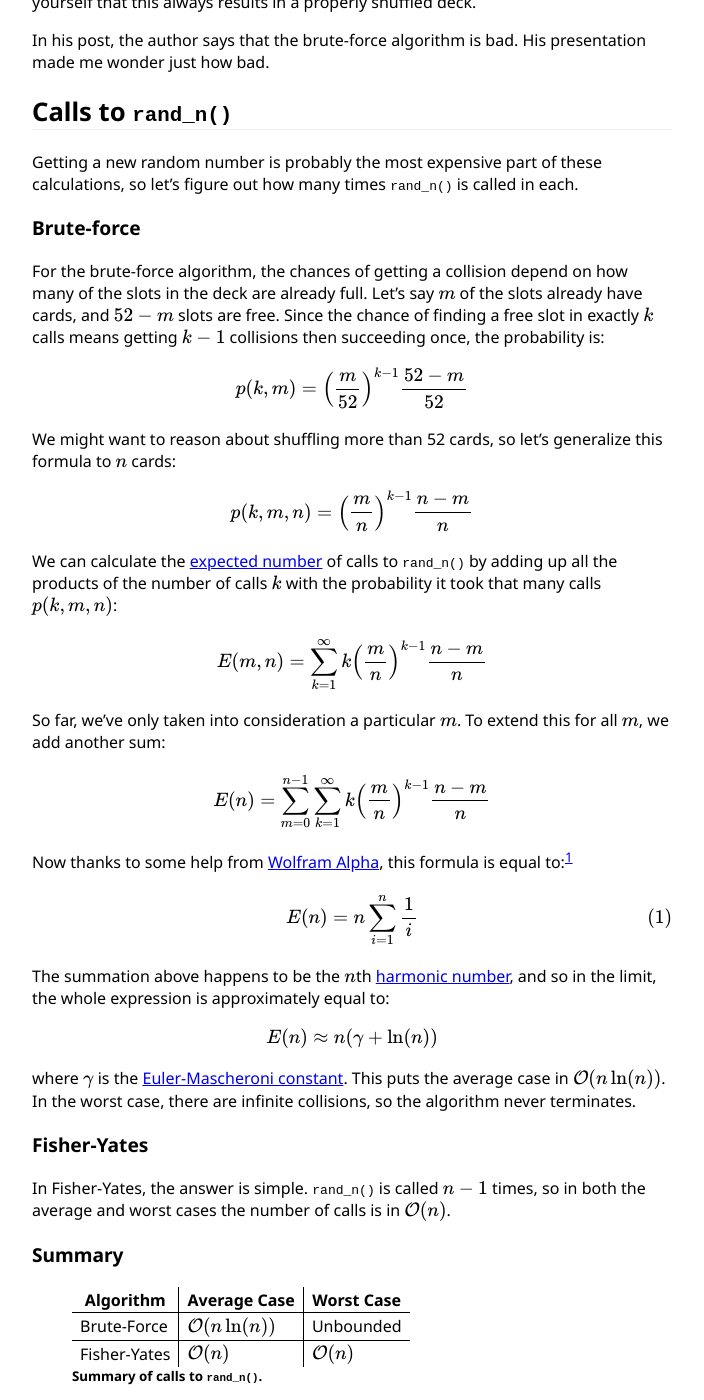
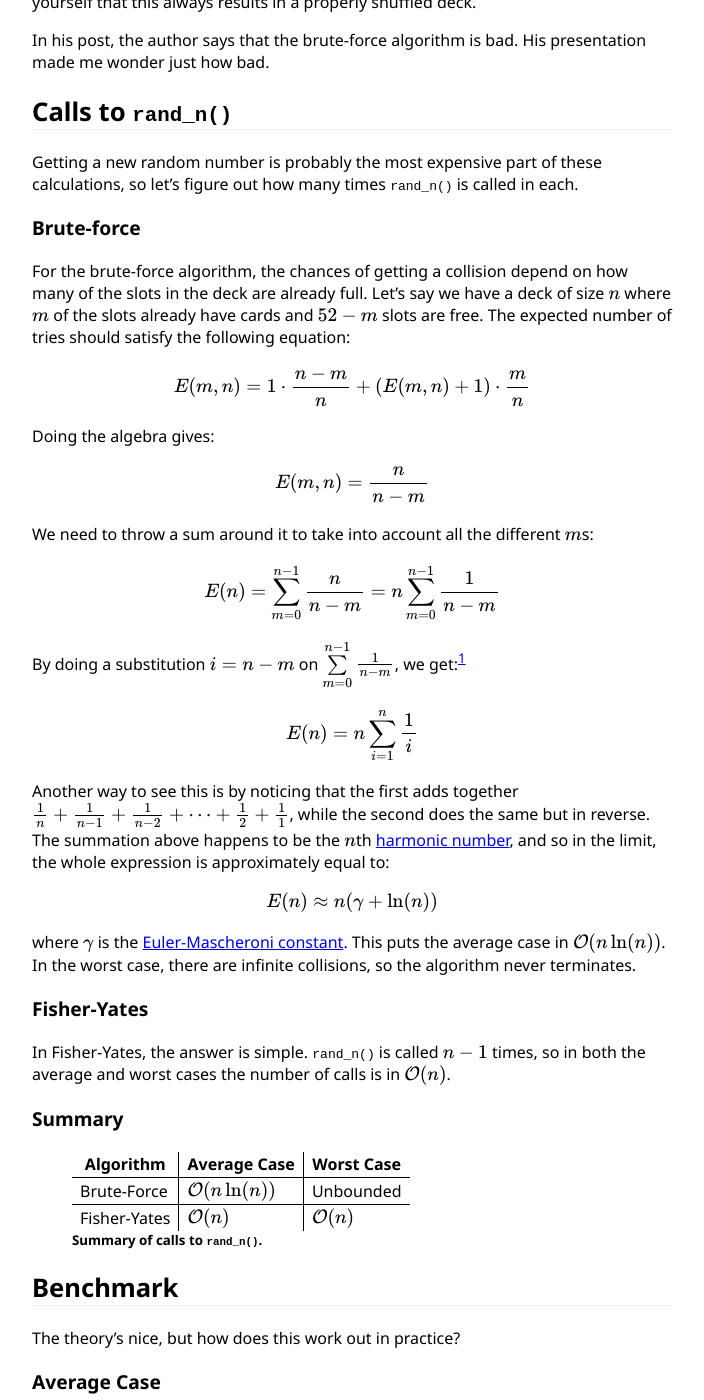
Before and after one commit to ellisonch/ellisonch.github.io, a Jekyll site: the page built from _posts/2015-02-05-analysis-of-a-brute-force-shuffle.md, in a window 1280 px wide and 1400 px high, scrolled down 912 px. Shown: the whole window, without its empty margins (288-992 px from the left). Built offline with Jekyll 4.4.1, drawn with Linux system fonts in a browser that asks for light colours; formulas are drawn with MathJax 3; comment, search, counter and statistics services are not loaded; some of the changed text lies outside the part shown.

Commit message:
improved derivation thanks to Szabolcs Iván!

```diff
--- a/_posts/2015-02-05-analysis-of-a-brute-force-shuffle.md
+++ b/_posts/2015-02-05-analysis-of-a-brute-force-shuffle.md
@@ -60,35 +60,30 @@ Getting a new random number is probably the most expensive part of these calcula
 ### Brute-force
 
 For the brute-force algorithm, the chances of getting a collision depend on how many of the slots in the deck are already full.
-Let's say \\(m\\) of the slots already have cards, and \\(52-m\\) slots are free.
-Since the chance of finding a free slot in exactly \\(k\\) calls means getting \\(k-1\\) collisions then succeeding once, the probability is:
+Let's say we have a deck of size \\(n\\) where \\(m\\) of the slots already have cards and \\(52-m\\) slots are free.
+The expected number of tries should satisfy the following equation:
 
-$$p(k, m) = \left(\frac{m}{52}\right)^{k-1} \frac{52 - m}{52}$$
+<!-- Since the chance of finding a free slot in exactly \\(k\\) calls means getting \\(k-1\\) collisions then succeeding once, the probability is: -->
 
-We might want to reason about shuffling more than 52 cards, so let's generalize this formula to \\(n\\) cards:
+$$E(m, n) = 1 \cdot \frac{n-m}{n} + (E(m, n) + 1)\cdot \frac{m}{n}$$
 
-$$p(k, m, n) = \left(\frac{m}{n}\right)^{k-1} \frac{n - m}{n}$$
+Doing the algebra gives:
 
-We can calculate the [expected number](http://en.wikipedia.org/wiki/Expected_value) of calls to <code>rand_n()</code> by adding up all the products of the number of calls \\(k\\) with the probability it took that many calls \\(p(k, m, n)\\):
+$$E(m, n) = \frac{n}{n-m}$$
 
-$$E(m, n) = \sum\limits_{k=1}^\infty k \left(\frac{m}{n}\right)^{k-1} \frac{n - m}{n}$$
+We need to throw a sum around it to take into account all the different \\(m\\)s:
 
-So far, we've only taken into consideration a particular \\(m\\).
-To extend this for all \\(m\\), we add another sum:
+$$E(n) = \sum\limits_{m=0}^{n-1} {\frac{n}{n-m}} = n \sum\limits_{m=0}^{n-1} {\frac{1}{n-m}}$$
 
-$$E(n) = \sum\limits_{m=0}^{n-1}{\sum\limits_{k=1}^\infty k \left(\frac{m}{n}\right)^{k-1} \frac{n - m}{n}}$$
+By doing a substitution \\(i = n-m\\) on \\(\sum\limits_{m=0}^{n-1} {\frac{1}{n-m}}\\), we get:[^1]
 
-Now thanks to some help from [Wolfram Alpha](http://www.wolframalpha.com/), this formula is equal to:[^1]
+$$E(n) = n \sum\limits_{i=1}^{n} {\frac{1}{i}}$$
 
-[^1]: I couldn't figure out how to get such a nice result directly, without the help of WA, but if anyone else can, let me know!  I know that by starting with \\(E(m, n) = 1 \cdot \frac{n-m}{n} + (E(m, n) + 1)\cdot \frac{m}{n}\\), you can get \\(E(m, n) = \frac{n}{n-m}\\), but I still can't figure out handling all \\(m\\)s.  Put simply, how can you show $$\sum\limits_{m=0}^{n-1} {\frac{1}{n-m}} = \sum\limits_{i=1}^{n}{\frac{1}{i}}$$?
 
-$$
-\begin{equation}%\tag{Exp-simp}
-E(n) = n \sum\limits_{i=1}^{n}{\frac{1}{i}}
-\label{eq:exp-simp}
-\end{equation}
-$$
+[^1]: Thanks to [Szabolcs Iván](http://www.inf.u-szeged.hu/~szabivan/) for giving me the idea behind this step.
 
+
+Another way to see this is by noticing that the first adds together \\(\frac{1}{n} + \frac{1}{n-1} + \frac{1}{n-2} + \cdots + \frac{1}{2} + \frac{1}{1}\\), while the second does the same but in reverse.
 The summation above happens to be the \\(n\\)th [harmonic number](http://en.wikipedia.org/wiki/Harmonic_number), and so in the limit, the whole expression is approximately equal to:
 
 $$E(n) \approx n (\gamma + \ln(n))$$
```
